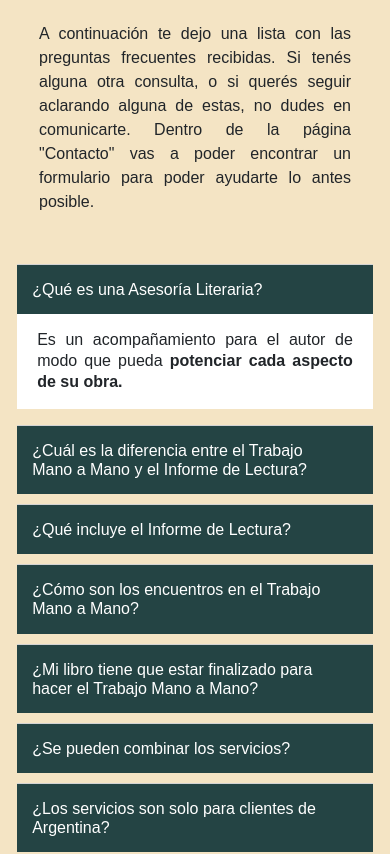
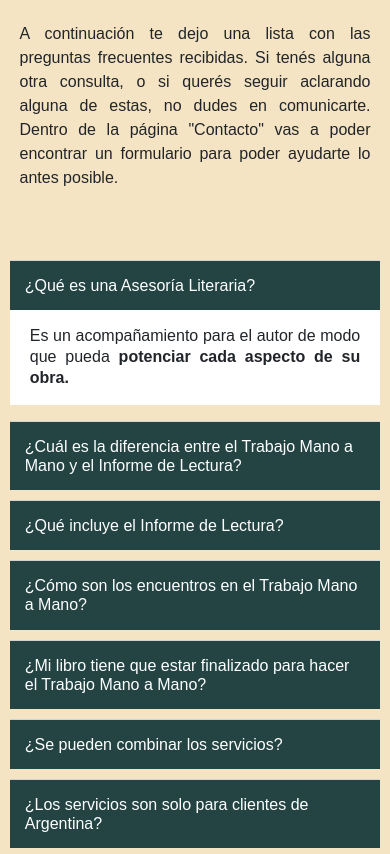
Before and after one commit to rodrimunoz/rm-asesoria-literaria, a plain HTML site: page html/faq.html in a window 390 px wide. Shown: the part 251-1105 px from the top of the page. Drawn offline with nearby package versions, Linux system fonts and the light colour scheme.

Commit message:
faq sin vw - servicios auto

```diff
--- a/css/estilos.css
+++ b/css/estilos.css
@@ -421,7 +421,7 @@ body{
 }
 
 .formulario{
-    margin-top: 80px;
+    margin-top: 60px;
 }
 
 .formulario__contenedorDatos{
@@ -508,8 +508,7 @@ body{
 .content{
     justify-content: center;
     align-items: center;
-    height:100vh;
-    margin: 50px 2%;
+    margin-top: 70px;
   }
 
   .center{
@@ -555,22 +554,6 @@ body{
       background-color: white;
       margin-bottom: 1rem;
       padding: 1rem 1.25rem;
-  }
-
-  summary::after {
-      font-family: "Font Awesome 5 Free";
-      font-weight: 900;
-      content: "\f107";
-      display: inline-block;
-      padding-right: 15px;
-      font-size: 180%;
-      transition: 2s;
-  }
-  details[open] summary::after {
-      content: '\f106';
-      display: inline-block;
-      padding-right: 15px;
-      font-size: 180%;
   }
 
   details[open] summary:hover {
@@ -702,18 +685,13 @@ body{
         justify-content: space-evenly;
     }
 
-    .introduccionFAQ__texto, .introduccionContacto__texto {
-        width: 80%;
+    .introduccionFAQ__texto, .introduccionContacto__texto, .introduccionServicios__texto {
+        width: 90%;
     }
 
     .formulario__contenedor__datos, .formulario__contenedor__opcion, .formulario__contenedor__texto{
         width: 75%;
     }
-
-    .introduccionServicios__texto{
-        width: 90%;
-    }
-
 }
 
 
@@ -757,7 +735,8 @@ body{
     }
 
     .servicios__articulo__descripcion, .servicios__articulo__descripcion--marginLeft {
-        margin-left: 0px;
+        margin-left: auto;
+        margin-right: auto;
         margin-top: 50px;
         font-size: 15px;
         width: 90%;
--- a/html/faq.html
+++ b/html/faq.html
@@ -75,7 +75,7 @@
                         <h2 class="contentTitulo">¿Qué es una Asesoría Literaria?</h2>
                     </summary>
                     <p>Es un acompañamiento para el autor de modo que pueda <strong> potenciar cada aspecto de su
-                            obra.</p>
+                            obra.</strong></p>
                 </details>
                 <details>
                     <summary>
@@ -97,7 +97,7 @@
                     <summary>
                         <h2 class="contentTitulo">¿Cómo son los encuentros en el Trabajo Mano a Mano?</h2>
                     </summary>
-                    <p>Organizamos cuatro encuentros mensuales a través de tu plataforma de preferencia. <strong>¡Me
+                    <p>Organizamos cuatro encuentros mensuales a través de tu plataforma de preferencia <strong>¡Me
                             adapto a cualquier circunstancia!</strong></p>
                 </details>
                 <details>
```
